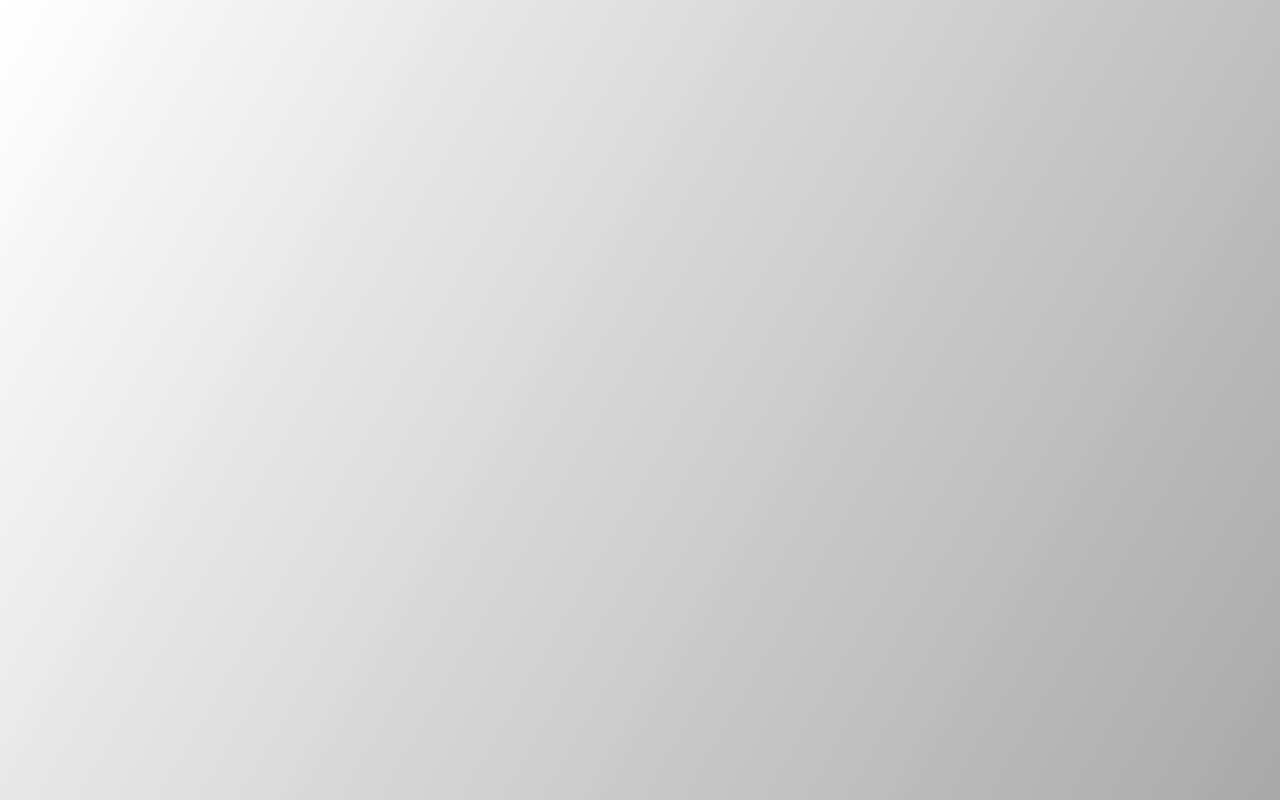
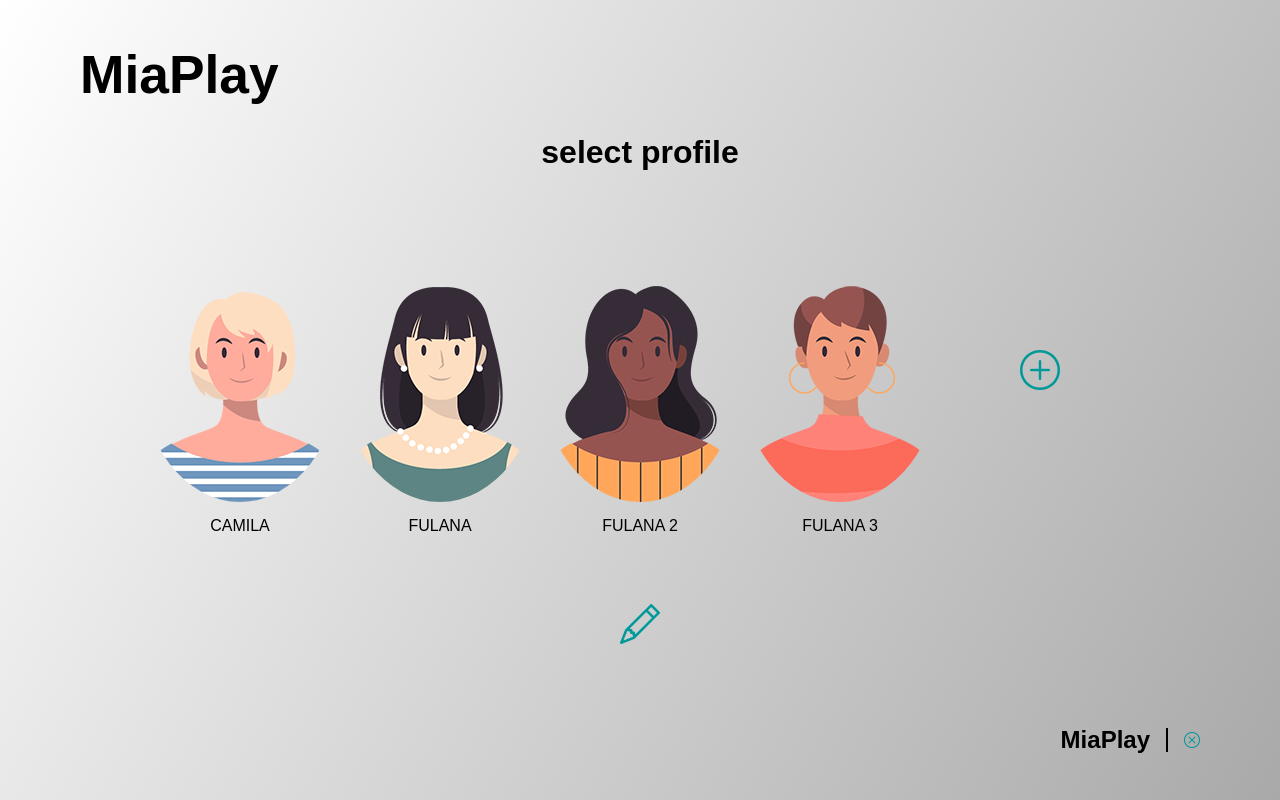
Before and after one commit to miaslls/MiaPlay-React-TS, a React (Vite) app: page /profiles in a window 1280 px wide. Built offline with nearby package versions, Linux system fonts and the light colour scheme; a web font is replaced by a local one.

Commit message:
Profiles layout

```diff
--- /dev/null
+++ b/src/pages/Profiles/ProfileAvatars.css
@@ -0,0 +1,143 @@
+.profile-selection-avatar {
+  width: 200px;
+  height: 263px;
+  background-image: url(../../assets/avatars/avatar-spritesheet--50.png);
+  background-repeat: no-repeat;
+  border-radius: 50%;
+}
+
+.profile-selection-avatar-1 {
+  background-position: -1px -1px;
+}
+
+.profile-selection-avatar-10 {
+  background-position: -203px -1px;
+}
+
+.profile-selection-avatar-11 {
+  background-position: -405px -1px;
+}
+
+.profile-selection-avatar-12 {
+  background-position: -607px -1px;
+}
+
+.profile-selection-avatar-13 {
+  background-position: -1px -266px;
+}
+
+.profile-selection-avatar-14 {
+  background-position: -203px -266px;
+}
+
+.profile-selection-avatar-15 {
+  background-position: -405px -266px;
+}
+
+.profile-selection-avatar-16 {
+  background-position: -607px -266px;
+}
+
+.profile-selection-avatar-2 {
+  background-position: -1px -531px;
+}
+
+.profile-selection-avatar-3 {
+  background-position: -203px -531px;
+}
+
+.profile-selection-avatar-4 {
+  background-position: -405px -531px;
+}
+
+.profile-selection-avatar-5 {
+  background-position: -607px -531px;
+}
+
+.profile-selection-avatar-6 {
+  background-position: -809px -1px;
+}
+
+.profile-selection-avatar-7 {
+  background-position: -809px -266px;
+}
+
+.profile-selection-avatar-8 {
+  background-position: -809px -531px;
+}
+
+.profile-selection-avatar-9 {
+  background-position: -1px -796px;
+}
+
+@media screen and (orientation: portrait) {
+  .profile-selection-avatar {
+    width: 100px;
+    height: 131px;
+    background-image: url(../../assets/avatars/avatar-spritesheet--25.png);
+  }
+
+  .profile-selection-avatar-1 {
+    background-position: 0 0;
+  }
+
+  .profile-selection-avatar-10 {
+    background-position: -100px 0;
+  }
+
+  .profile-selection-avatar-11 {
+    background-position: -200px 0;
+  }
+
+  .profile-selection-avatar-12 {
+    background-position: -300px 0;
+  }
+
+  .profile-selection-avatar-13 {
+    background-position: 0 -131px;
+  }
+
+  .profile-selection-avatar-14 {
+    background-position: -100px -131px;
+  }
+
+  .profile-selection-avatar-15 {
+    background-position: -200px -131px;
+  }
+
+  .profile-selection-avatar-16 {
+    background-position: -300px -131px;
+  }
+
+  .profile-selection-avatar-2 {
+    background-position: 0 -262px;
+  }
+
+  .profile-selection-avatar-3 {
+    background-position: -100px -262px;
+  }
+
+  .profile-selection-avatar-4 {
+    background-position: -200px -262px;
+  }
+
+  .profile-selection-avatar-5 {
+    background-position: -300px -262px;
+  }
+
+  .profile-selection-avatar-6 {
+    background-position: -400px 0;
+  }
+
+  .profile-selection-avatar-7 {
+    background-position: -400px -131px;
+  }
+
+  .profile-selection-avatar-8 {
+    background-position: -400px -262px;
+  }
+
+  .profile-selection-avatar-9 {
+    background-position: 0 -393px;
+  }
+}
--- /dev/null
+++ b/src/pages/Profiles/Profiles.css
@@ -0,0 +1,84 @@
+.profile-page-container {
+  width: 100%;
+  height: 100%;
+  display: flex;
+  flex-direction: column;
+  justify-content: space-between;
+}
+
+.profile-selection-container {
+  display: flex;
+  flex-direction: column;
+  justify-content: space-around;
+  flex: 1;
+}
+
+.profile-selection-row {
+  display: flex;
+  justify-content: center;
+}
+
+.profile-selection-avatar-list-container {
+  display: flex;
+  flex-wrap: wrap;
+  justify-content: center;
+}
+
+.profile-selection-avatar-container {
+  display: flex;
+  flex-direction: column;
+  align-items: center;
+  gap: 1rem;
+}
+
+.profile-selection-avatar-container:hover {
+  transform: scale(1.15);
+}
+
+.profile-selection-avatar-name {
+  text-transform: uppercase;
+}
+
+.profile-selection-new {
+  width: 200px;
+  height: 263px;
+  display: flex;
+  align-items: center;
+  justify-content: center;
+}
+
+.profile-selection-new-icon {
+  font-size: 30pt;
+}
+
+.profile-selection-edit-avatar-icon {
+  display: flex;
+  align-items: center;
+  justify-content: center;
+  flex: 1;
+  color: #009999;
+  font-size: x-large;
+}
+
+.profile-selection-edit-avatar-icon:hover {
+  color: #fff;
+}
+
+.profile-selection-edit-icon {
+  font-size: 30pt;
+}
+
+@media screen and (orientation: portrait) {
+  .profile-selection-new {
+    width: 100px;
+    height: 131px;
+  }
+
+  .profile-selection-new-icon {
+    font-size: x-large;
+  }
+
+  .profile-selection-edit-icon {
+    font-size: xx-large;
+  }
+}
--- a/src/pages/Profiles/index.tsx
+++ b/src/pages/Profiles/index.tsx
@@ -1,5 +1,85 @@
+import "./Profiles.css";
+import "./ProfileAvatars.css";
+
 const Profiles = () => {
-  return <></>;
+  return (
+    <>
+      <div className="profile-page-container">
+        <header>
+          <h1>
+            Mia<span>Play</span>
+          </h1>
+        </header>
+
+        <main className="profile-selection-container">
+          <div className="profile-selection-row">
+            <h2>select profile</h2>
+          </div>
+
+          <div className="profile-selection-row">
+            <div className="profile-selection-avatar-list-container">
+              <div className="profile-selection-avatar-container">
+                <div className="profile-selection-avatar profile-selection-avatar-1">
+                  {/* <div className="profile-selection-edit-avatar-icon">
+                    <i className="bi bi-pencil"></i>
+                  </div> */}
+                </div>
+                <div className="profile-selection-avatar-name">CAMILA</div>
+              </div>
+
+              <div className="profile-selection-avatar-container">
+                <div className="profile-selection-avatar profile-selection-avatar-2">
+                  {/* <div className="profile-selection-edit-avatar-icon">
+                    <i className="bi bi-pencil"></i>
+                  </div> */}
+                </div>
+                <div className="profile-selection-avatar-name">FULANA</div>
+              </div>
+
+              <div className="profile-selection-avatar-container">
+                <div className="profile-selection-avatar profile-selection-avatar-3">
+                  {/* <div className="profile-selection-edit-avatar-icon">
+                    <i className="bi bi-pencil"></i>
+                  </div> */}
+                </div>
+                <div className="profile-selection-avatar-name">FULANA 2</div>
+              </div>
+
+              <div className="profile-selection-avatar-container">
+                <div className="profile-selection-avatar profile-selection-avatar-4">
+                  {/* <div className="profile-selection-edit-avatar-icon">
+                    <i className="bi bi-pencil"></i>
+                  </div> */}
+                </div>
+                <div className="profile-selection-avatar-name">FULANA 3</div>
+              </div>
+
+              <div className="profile-selection-new">
+                <div className="profile-selection-new-icon clickable">
+                  <i className="bi bi-plus-circle"></i>
+                </div>
+              </div>
+            </div>
+          </div>
+
+          <div className="profile-selection-row">
+            <div className="profile-selection-edit-icon clickable">
+              <i className="bi bi-pencil"></i>
+            </div>
+          </div>
+        </main>
+
+        <footer className="profile-page-footer">
+          <h1 className="footer-title">
+            Mia<span>Play</span>
+          </h1>
+          <div className="profile-page-footer-logout clickable">
+            <i className="bi bi-x-circle"></i>
+          </div>
+        </footer>
+      </div>
+    </>
+  );
 };
 
 export default Profiles;
```
